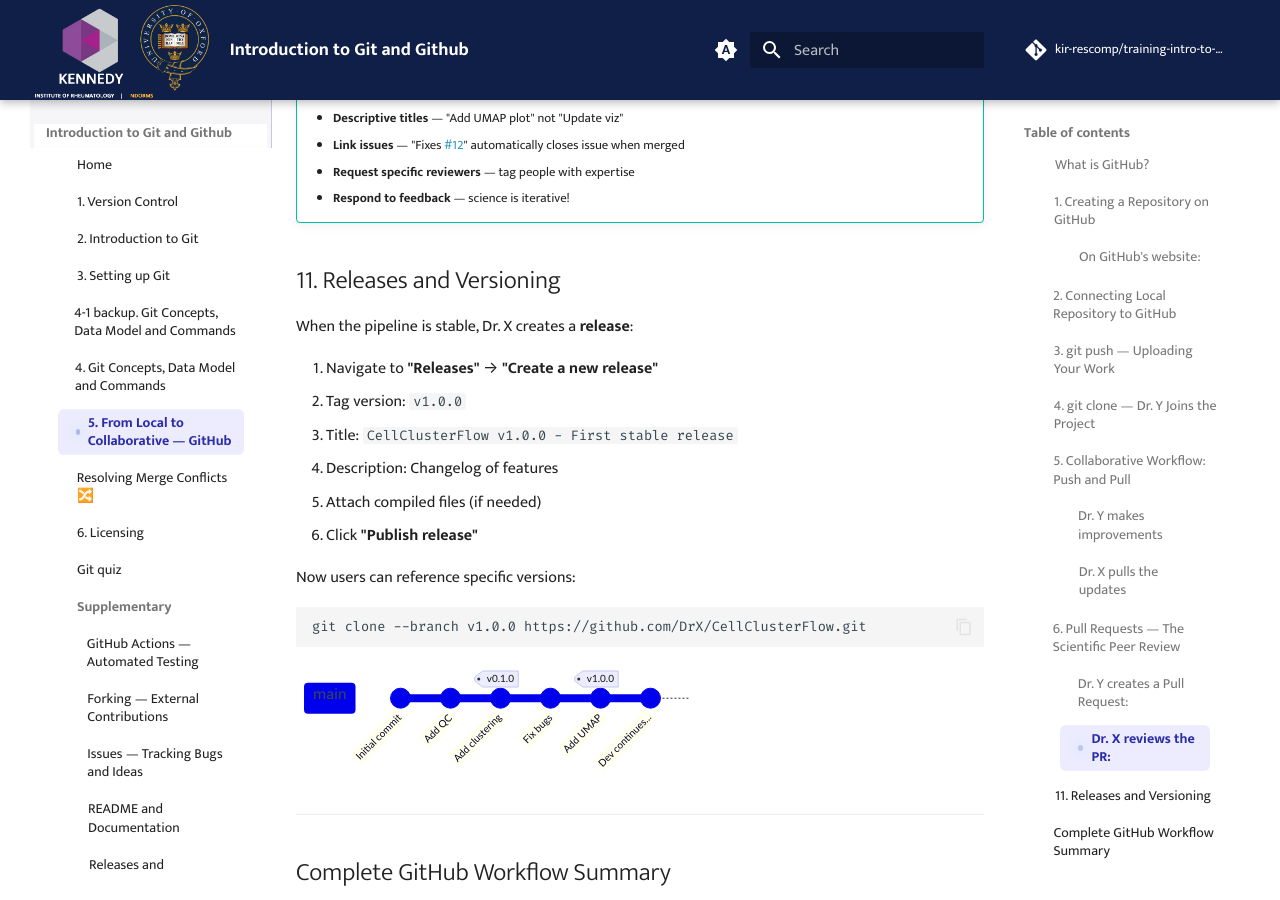
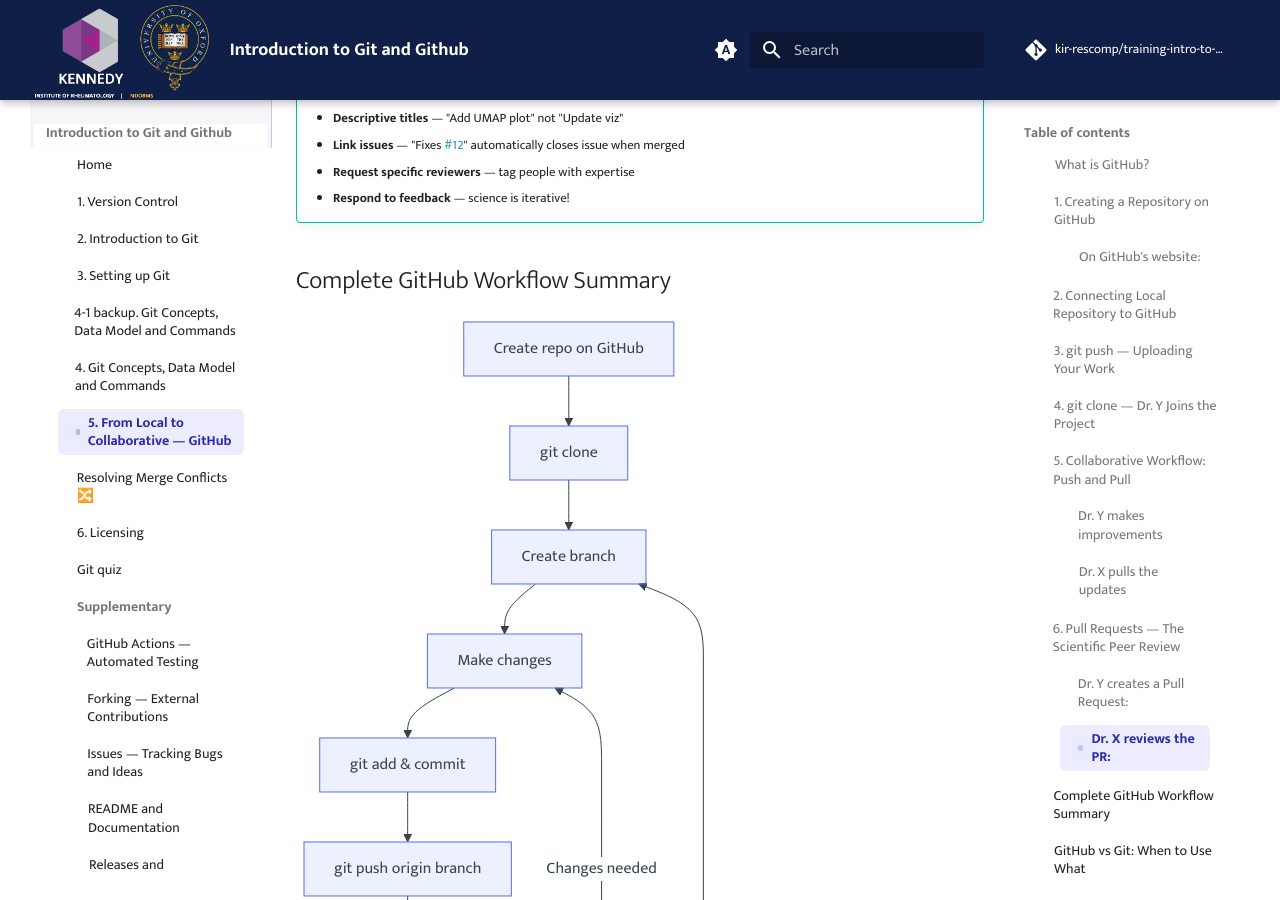
Before and after one commit to kir-rescomp/training-intro-to-git-github, an MkDocs documentation site: the page built from docs/5.from_git_to_github.md, in a window 1280 px wide and 900 px high, scrolled down 7228 px. Built offline with MkDocs 1.6.1 and Material for MkDocs 9.7.7, drawn with Linux system fonts in a browser that asks for light colours; comment, search, counter and statistics services are not loaded.

`````diff
--- a/docs/5.from_git_to_github.md
+++ b/docs/5.from_git_to_github.md
@@ -244,32 +244,7 @@ flowchart TB
 
 
 
-## 11. Releases and Versioning
 
-When the pipeline is stable, Dr. X creates a **release**:
-
-1. Navigate to **"Releases"** → **"Create a new release"**
-2. Tag version: `v1.0.0`
-3. Title: `CellClusterFlow v1.0.0 - First stable release`
-4. Description: Changelog of features
-5. Attach compiled files (if needed)
-6. Click **"Publish release"**
-
-Now users can reference specific versions:
-````bash
-git clone --branch v1.0.0 https://github.com/DrX/CellClusterFlow.git
-````
-````mermaid
-gitGraph
-  commit id: "Initial commit"
-  commit id: "Add QC"
-  commit id: "Add clustering" tag: "v0.1.0"
-  commit id: "Fix bugs"
-  commit id: "Add UMAP" tag: "v1.0.0"
-  commit id: "Dev continues..."
-````
-
----
 
 ## Complete GitHub Workflow Summary
 ````mermaid
`````
Also changed, not shown: docs/4.git_model_commands.md (+7 -0 lines).
